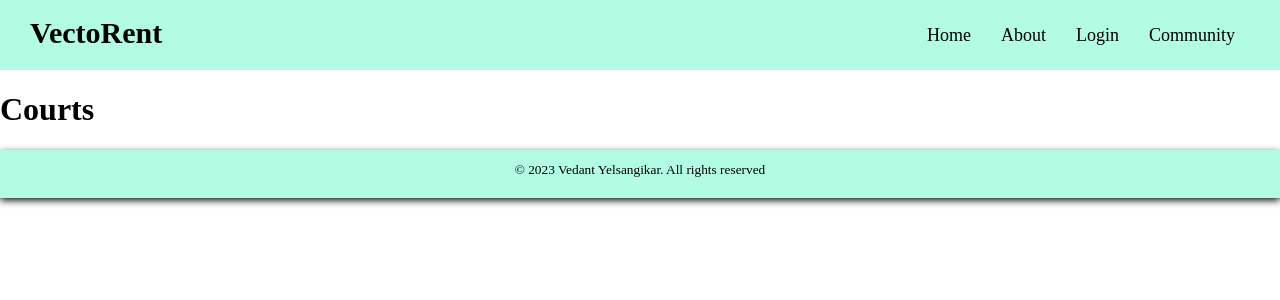
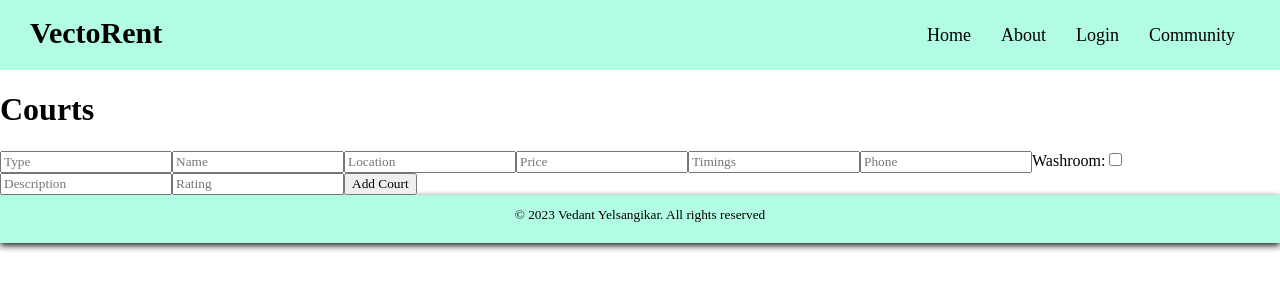
Before and after one commit to Vedant09/VectoRent, a React (Create React App) app: page /courts in a window 1280 px wide. Shown: the top 300 px of the page. Built offline with nearby package versions, Linux system fonts and the light colour scheme.

Commit message:
fronted forms created

```diff
--- a/src/RentType/Courts.js
+++ b/src/RentType/Courts.js
@@ -1,5 +1,72 @@
-import React from 'react'
+import React, { useState } from 'react';
 
-export default function Courts(){
-    return <h1>Courts</h1>
+export default function Courts() {
+    const [formData, setFormData] = useState({
+        type: '',
+        name: '',
+        location: '',
+        price: '',
+        timings: '',
+        phone: '',
+        washroom: false,
+        description: '',
+        rating: ''
+    });
+
+    const handleChange = (e) => {
+        const { name, value, type, checked } = e.target;
+        setFormData({
+            ...formData,
+            [name]: type === 'checkbox' ? checked : value
+        });
+    };
+
+    const handleSubmit = async (e) => {
+        e.preventDefault();
+        try {
+            const response = await fetch('http://localhost:8080/vec/court', {
+                method: 'POST',
+                headers: {
+                    'Accept': 'application/json',  // Added for compatibility
+                    'Content-Type': 'application/json'
+                },
+                body: JSON.stringify(formData)
+            });
+
+            const result = await response.text();
+            alert(result); // Display success or failure message
+        } catch (error) {
+            console.error('Error:', error);
+            alert('Error adding court.');
+        }
+    };
+
+    return (
+        <div>
+            <h1>Courts</h1>
+            <form onSubmit={handleSubmit}>
+                <input name="type" value={formData.type} onChange={handleChange} placeholder="Type" required />
+                <input name="name" value={formData.name} onChange={handleChange} placeholder="Name" required />
+                <input name="location" value={formData.location} onChange={handleChange} placeholder="Location" required />
+                <input name="price" value={formData.price} onChange={handleChange} placeholder="Price" required />
+                <input name="timings" value={formData.timings} onChange={handleChange} placeholder="Timings" required />
+                <input name="phone" value={formData.phone} onChange={handleChange} placeholder="Phone" required />
+
+                <label>
+                    Washroom:
+                    <input
+                        type="checkbox"
+                        name="washroom"
+                        checked={formData.washroom}
+                        onChange={handleChange}
+                    />
+                </label>
+
+                <input name="description" value={formData.description} onChange={handleChange} placeholder="Description" />
+                <input name="rating" value={formData.rating} onChange={handleChange} placeholder="Rating" required />
+
+                <button type="submit">Add Court</button>
+            </form>
+        </div>
+    );
 }
```
